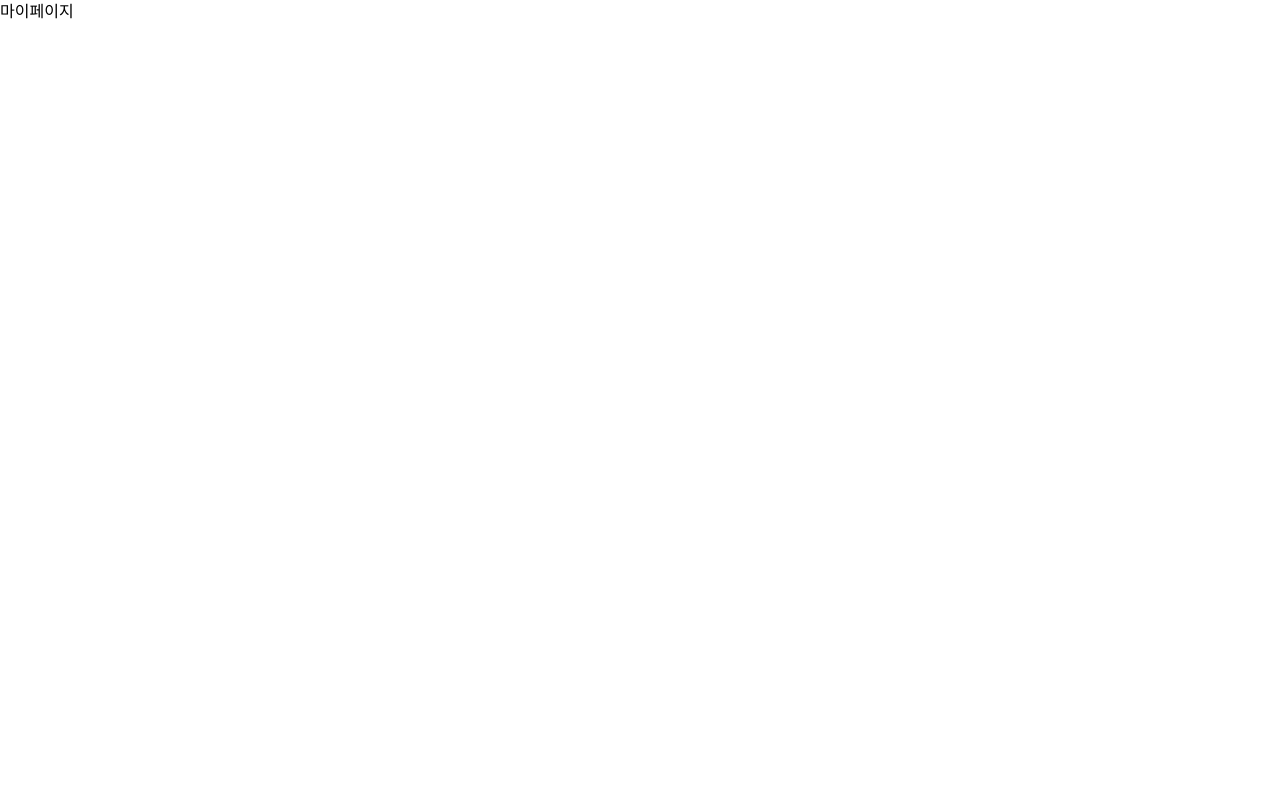
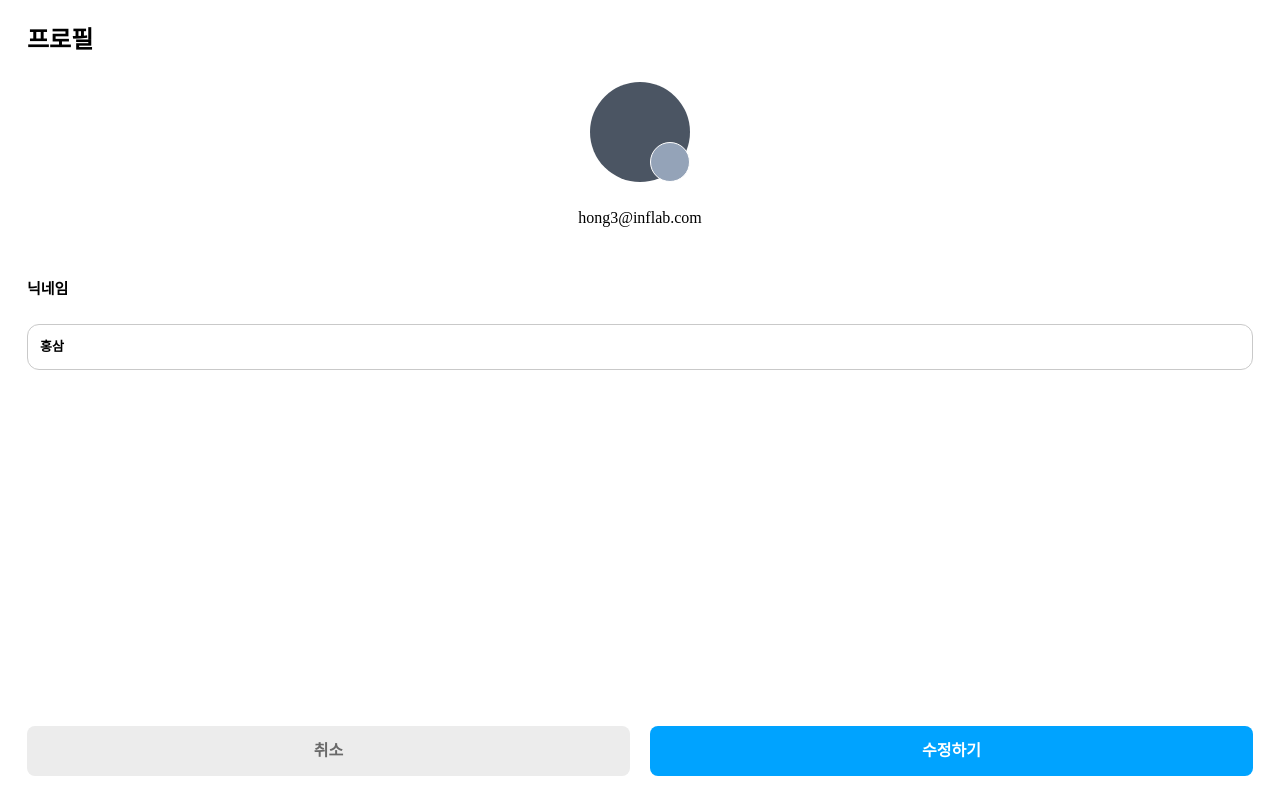
Before and after one commit to 0ne6yte/life-4-cut-frontend, a React (Vite) app: page /my-page in a window 1280 px wide. Built offline with nearby package versions, Linux system fonts and the light colour scheme.

Commit message:
feat: MyPage 레이아웃 구현

```diff
--- a/src/domain/myPage/index.tsx
+++ b/src/domain/myPage/index.tsx
@@ -1,3 +1,47 @@
+import { useForm } from 'react-hook-form';
+
+import { Button, Dropdown, Header, TextInput } from '../_common/components';
+import { SafeArea } from '../_common/layouts';
+
 export default function MyPage() {
-  return <h1>마이페이지</h1>;
+  const { control } = useForm({
+    defaultValues: {
+      value1: '홍삼',
+    },
+  });
+
+  return (
+    <SafeArea className="h-screen justify-between">
+      <div>
+        <Header title="프로필" />
+        <div className={'flex flex-col justify-center items-center mb-12'}>
+          <div className={'relative w-[100px] h-[100px] mb-6 flex'}>
+            <div className={'rounded-full w-full h-full bg-gray-600 m-auto'}></div>
+            <Dropdown className={'absolute bottom-0 right-0'}>
+              <Dropdown.Trigger>
+                <div className={'rounded-full w-10 h-10 bg-slate-400 border border-white'}></div>
+              </Dropdown.Trigger>
+              <Dropdown.List className={'top-12'}>
+                <Dropdown.Item>수정하기</Dropdown.Item>
+                <Dropdown.Item className={'text-red-500'}>삭제하기</Dropdown.Item>
+              </Dropdown.List>
+            </Dropdown>
+          </div>
+          <div>hong3@inflab.com</div>
+        </div>
+        <form>
+          <label htmlFor="value1" className={'font-bold text-[15px] block mb-6'}>
+            닉네임
+          </label>
+          <TextInput name="value1" label="닉네임" control={control} />
+        </form>
+      </div>
+      <div className={'flex gap-5'}>
+        <Button variant="contained">취소</Button>
+        <Button variant="contained" color="primary">
+          수정하기
+        </Button>
+      </div>
+    </SafeArea>
+  );
 }
```
Also changed, not shown: 1 other file (tests, documents, lock files or other folders).
